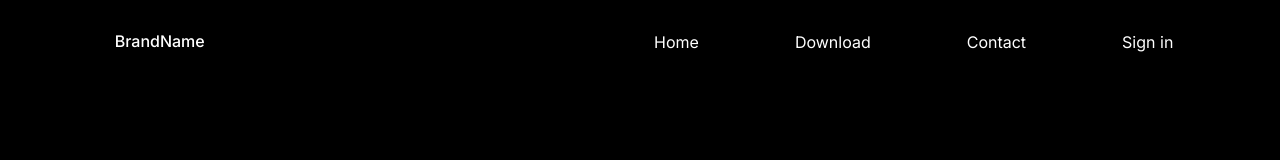
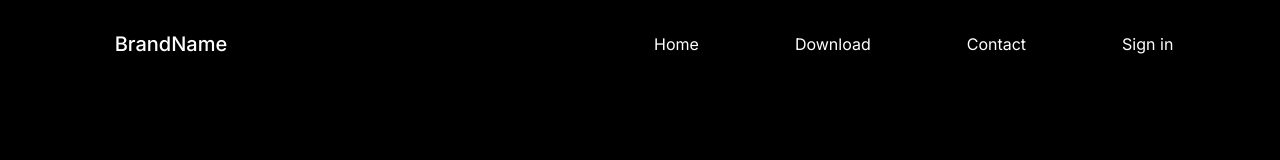
Before and after one commit to kennataddese6/rentcars, a Next.js app: page / in a window 1280 px wide. Shown: the top 160 px of the page. Built offline with nearby package versions, Linux system fonts and the light colour scheme.

Commit message:
make brandname larger

```diff
--- a/app/ui/navbar.tsx
+++ b/app/ui/navbar.tsx
@@ -10,7 +10,7 @@ export default function Navbar() {
     <>
       <header>
         <div className="subContainer py-xl-4 col-xl-10 mx-auto ">
-          <h6 className="mx-2 m-lg-0 d-flex justify-content-between">
+          <h5 className="mx-2 m-lg-0 d-flex justify-content-between">
             <span className="m-xl-2 logo-label text-white">BrandName</span>
             <div className="menuContainer d-flex align-items-center d-xl-none">
               <div
@@ -22,7 +22,7 @@ export default function Navbar() {
                 <div className="line line-3"></div>
               </div>
             </div>
-          </h6>
+          </h5>
           <ul className={showMenu ? "expanded" : ""}>
             <li>
               <Link href="/" className="header-link">
```
